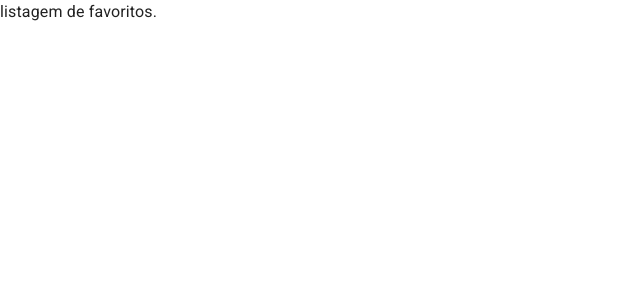
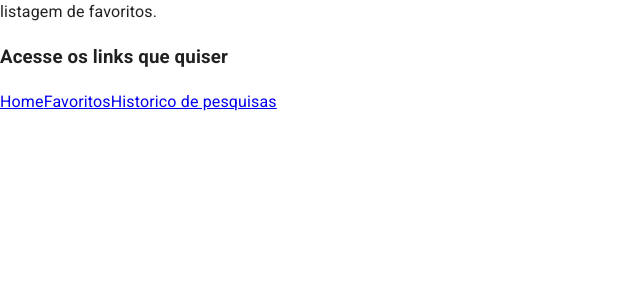
Before and after one commit to MatheusBurthon91/core-science-search-api, a React (Create React App) app in the folder frontend/: page /favorites in a window 1280 px wide. Shown: the top 300 px of the page, without its empty margins (0-640 px from the left). Built offline with nearby package versions, Linux system fonts and the light colour scheme.

Commit message:
feat: :sparkles: finalizando o routeamento da aplicação.
Além de routear a aplicação adicionei mais uma regra no linter, especificamente no arquivo .eslintrc para que ele não quebrasse a aplicação

```diff
--- a/frontend/public/env.js
+++ b/frontend/public/env.js
@@ -1,3 +1,3 @@
 window.env = {
-  API_KEY: 'KkUIdQVCY9eZyawr1DjOt4cpWRi5XbzT',
+  "API_KEY": "KkUIdQVCY9eZyawr1DjOt4cpWRi5XbzT"
 };
--- /dev/null
+++ b/frontend/src/components/NavBar.jsx
@@ -0,0 +1,13 @@
+import React from 'react';
+import { Link } from 'react-router-dom';
+
+export default function NavBar() {
+  return (
+    <section>
+      <h3>Acesse os links que quiser</h3>
+      <Link to="/">Home</Link>
+      <Link to="favorites">Favoritos</Link>
+      <Link to="search_history">Historico de pesquisas</Link>
+    </section>
+  );
+}
--- a/frontend/src/pages/Favorites.jsx
+++ b/frontend/src/pages/Favorites.jsx
@@ -1,9 +1,11 @@
 import React from 'react';
+import NavBar from '../components/NavBar';
 
 export default function Favorites() {
   return (
     <main>
       listagem de favoritos.
+      <NavBar />
     </main>
   );
 }
--- a/frontend/src/pages/HistorySearch.jsx
+++ b/frontend/src/pages/HistorySearch.jsx
@@ -1,9 +1,11 @@
 import React from 'react';
+import NavBar from '../components/NavBar';
 
 export default function HistorySearch() {
   return (
     <main>
       historico de pesquisas.
+      <NavBar />
     </main>
   );
 }
--- a/frontend/src/pages/Home.jsx
+++ b/frontend/src/pages/Home.jsx
@@ -1,12 +1,14 @@
 import React from 'react';
 import FormSearch from '../components/FormSearch';
 import SearchData from '../components/SearchData';
+import NavBar from '../components/NavBar';
 import '../App.css';
 
 export default function Home() {
   return (
     <main className="App">
       <FormSearch />
+      <NavBar />
       <SearchData />
     </main>
   );
--- a/frontend/src/pages/NotFound.jsx
+++ b/frontend/src/pages/NotFound.jsx
@@ -1,9 +1,11 @@
 import React from 'react';
+import { Link } from 'react-router-dom';
 
 export default function NotFound() {
   return (
     <main>
       <h1>Você se perdeu retorne para a pagina inicial.</h1>
+      <Link to="/">Inicio</Link>
     </main>
   );
 }
```
Also changed, not shown: frontend/.eslintrc.json.
